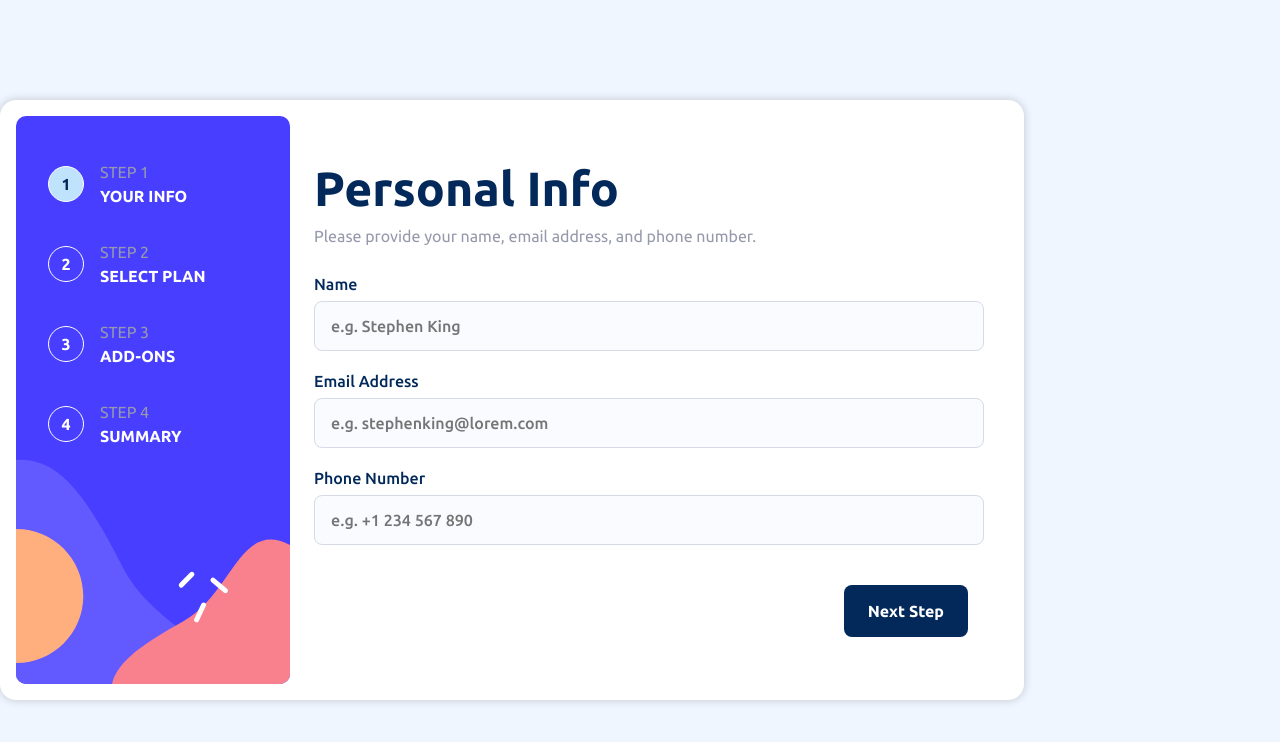
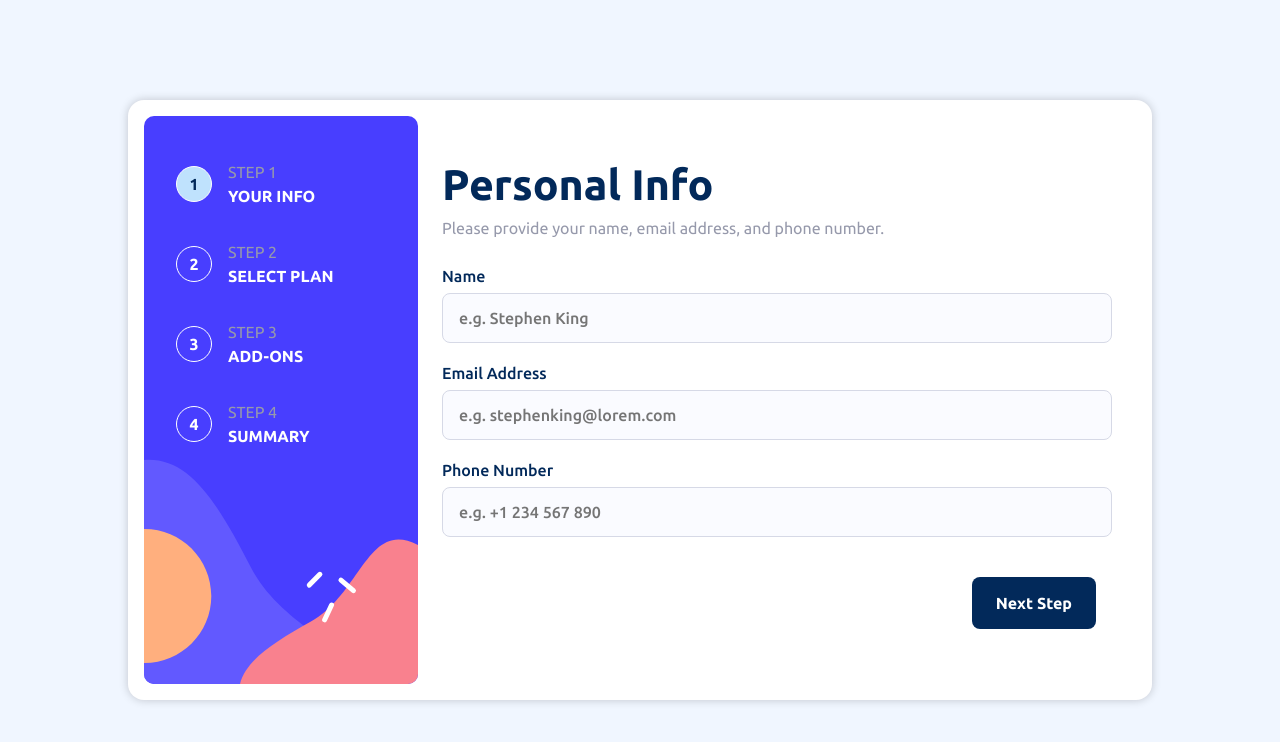
Before and after one commit to frontendfixer/multi-step-form, a React (Vite) app: page / in a window 1280 px wide. Shown: the top 742 px of the page. Built offline with nearby package versions, Linux system fonts and the light colour scheme.

Commit message:
remove: min-height:100vh from body

```diff
--- a/src/main.scss
+++ b/src/main.scss
@@ -5,10 +5,8 @@
 
 :root {
   --ff-primary: 'Ubuntu', sans-serif;
-  --fs-base: 16px;
-  --fs-400: 1rem;
-  --fs-500: 1.5rem;
-  --fs-700: clamp(2rem, 4vw, 3rem);
+  --fs-base: 1rem;
+  --fs-700: clamp(1.75rem, 3.34vw, 3rem);
   --fw-400: 400;
   --fw-500: 500;
   --fw-700: 700;
@@ -27,12 +25,12 @@
 
   --clr-primary-bg: var(--magnolia);
   --clr-primary-fg: var(--marine);
+  --clr-highlight: var(--purplish);
+
+  --border-radius: 0.5rem;
 }
 
 body {
-  min-height: 100vh;
-  display: flex;
-  place-items: center;
   font-family: var(--ff-primary);
   font-size: var(--fs-base);
   line-height: 1.5;
```
